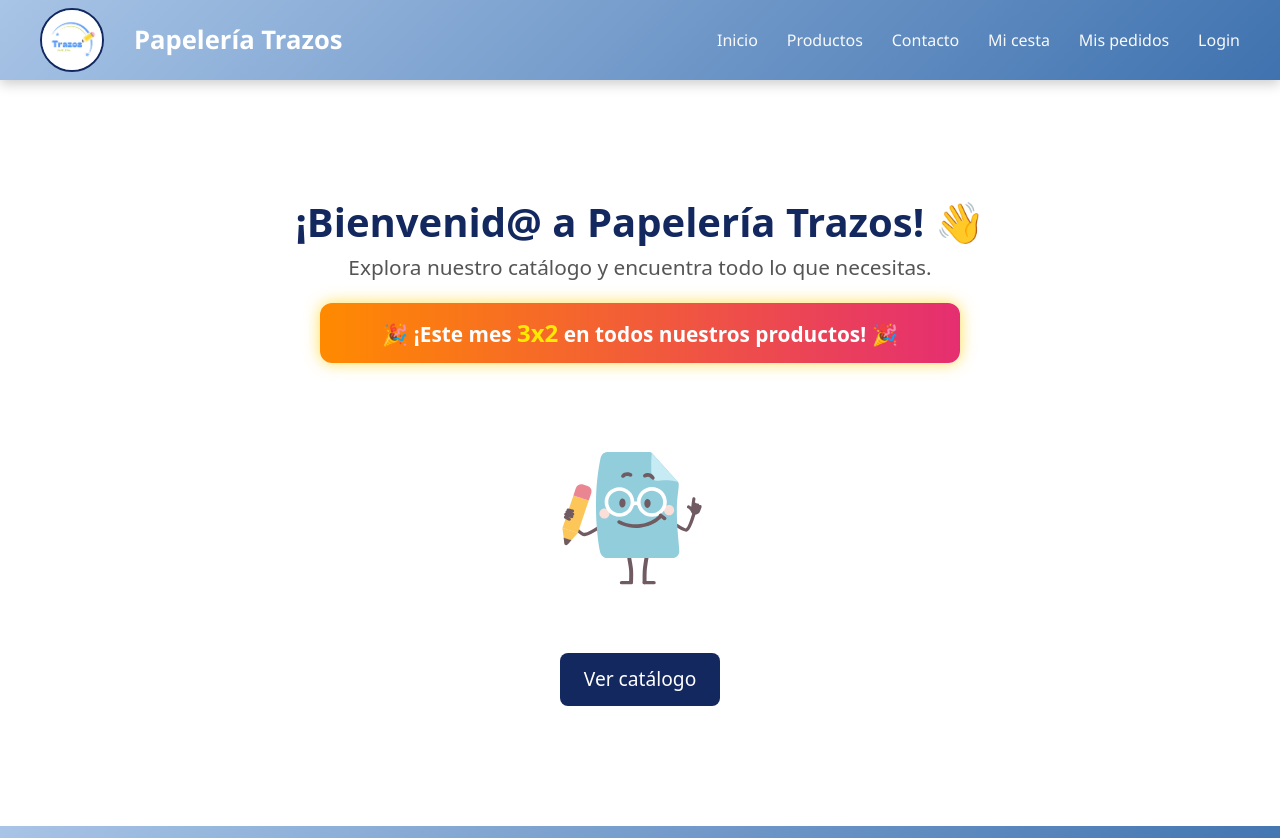
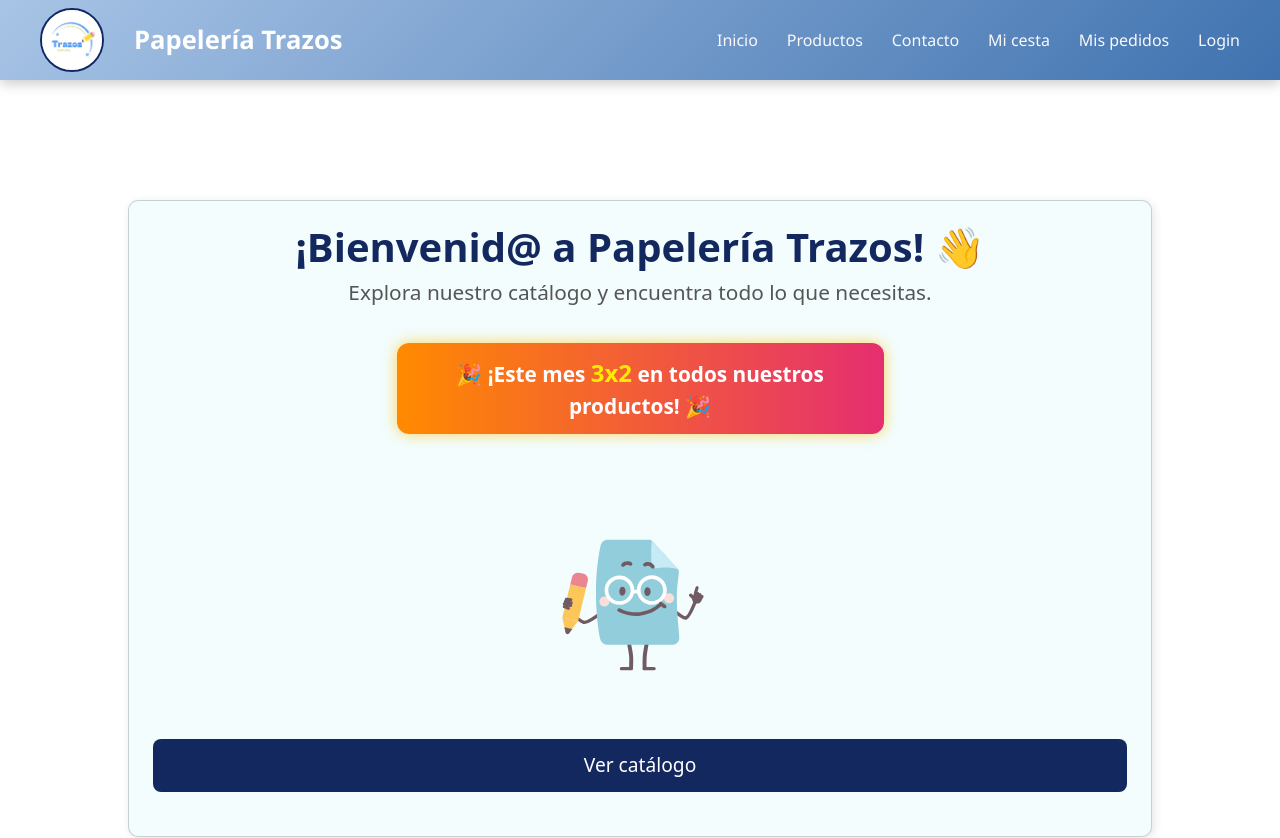
Before and after one commit to UxueS/Proyecto_react, a React (Vite) app: page / in a window 1280 px wide. Shown: the top 838 px of the page. Built offline with nearby package versions, Linux system fonts and the light colour scheme.

Commit message:
mejoras esteticas home

```diff
--- a/src/App.css
+++ b/src/App.css
@@ -57,6 +57,8 @@
   padding: 2em;
   border-radius: 10px;
   box-shadow: 2px 2px 10px rgba(0, 0, 0, 0.1);
+  width:80%;
+  margin:auto;
 }
 
 .read-the-docs {
--- a/src/App.jsx
+++ b/src/App.jsx
@@ -2,6 +2,7 @@ import { useState } from "react";
 import { Route, Routes, useLocation, useNavigate, Navigate } from "react-router-dom";
 import { motion } from "framer-motion";
 import Lottie from "lottie-react";
+import { Card } from "react-bootstrap";
 import Header from "./ui/Header";
 import Footer from "./ui/Footer";
 import Productos from "./components/Productos";
@@ -41,9 +42,9 @@ function App() {
                         animate={{ opacity: 1, y: 0 }}
                         transition={{ duration: 1 }}
                     >
+                        <Card style={{ backgroundColor: "#f3fdfe" }} className="p-4">
                             <h1 className="welcome-title">¡Bienvenid@ a Papelería Trazos! 👋</h1>
                             <p className="welcome-text">Explora nuestro catálogo y encuentra todo lo que necesitas.</p>
-
 
                             <motion.div
                                 className="promo-banner"
@@ -65,6 +66,7 @@ function App() {
                             >
                                 Ver catálogo
                             </motion.button>
+                        </Card>
                     </motion.div>
                 )}
                 <Routes>
```
Lines whose indentation alone changed are shown as unchanged.
